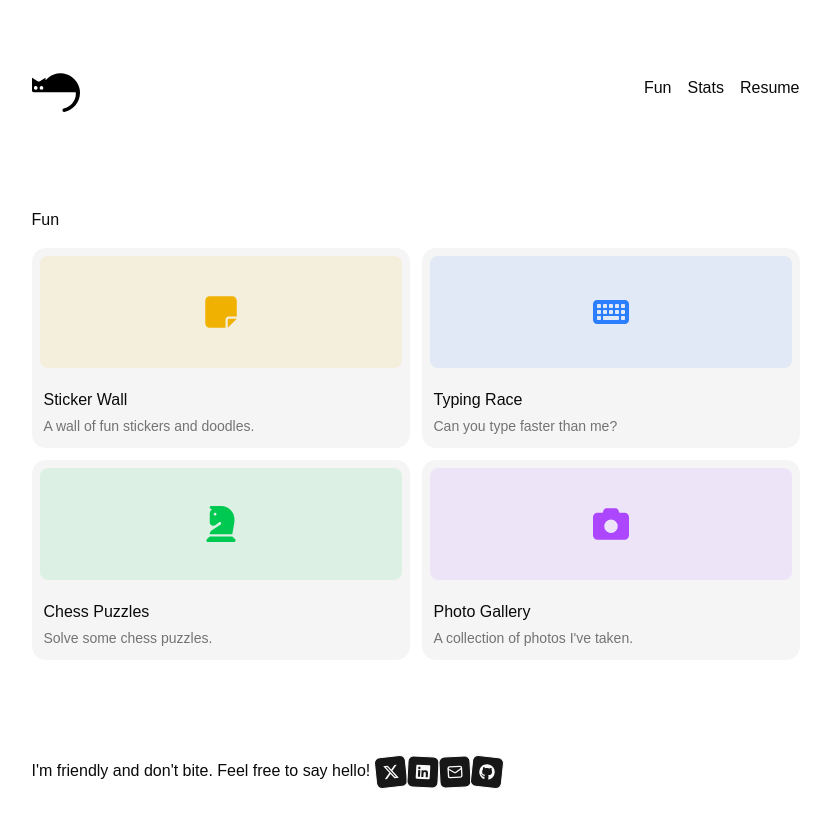
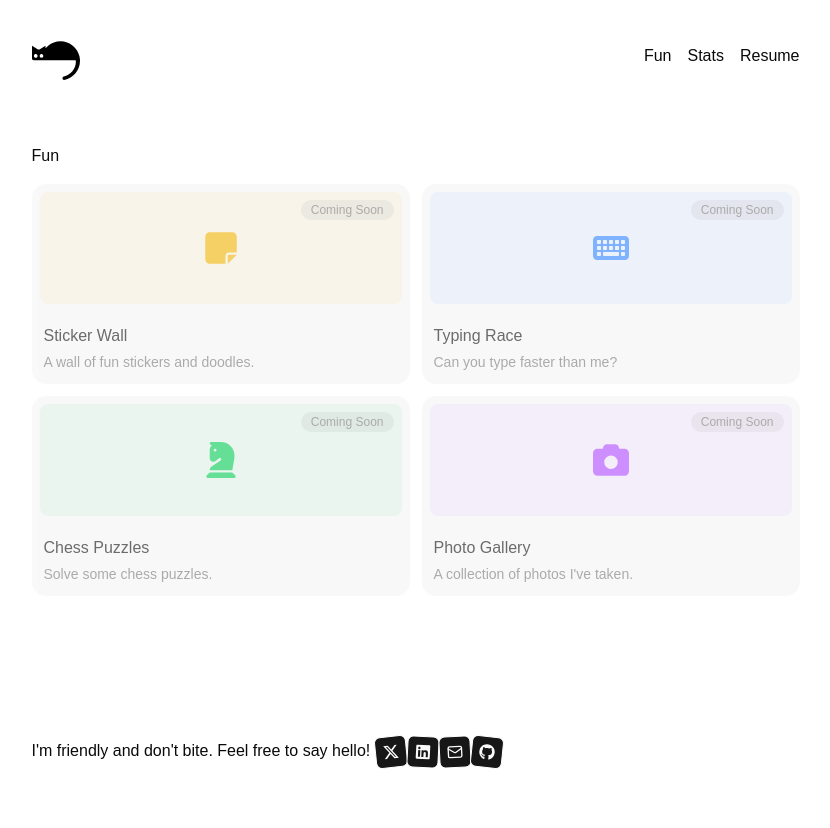
Before and after one commit to AwesomeJaith/jaithdarrah-dot-com-v3, a Next.js app: page /fun in a window 1280 px wide. Shown: the top 828 px of the page, without its empty margins (217-1047 px from the left). After the commit the page ends 800 px from the top, so only its background shows below. Built offline with nearby package versions, Linux system fonts and the light colour scheme; no server answers; a web font is replaced by a local one.

Commit message:
Add coming soon badges to fun and reduce padding

```diff
--- a/src/app/fun/page.tsx
+++ b/src/app/fun/page.tsx
@@ -13,6 +13,7 @@ const funItems = [
     href: "/fun/sticker-wall",
     icon: <FaNoteSticky className="text-4xl text-yellow-500" />,
     bgClass: "bg-yellow-500/10",
+    comingSoon: true,
   },
   {
     name: "Typing Race",
@@ -20,6 +21,7 @@ const funItems = [
     href: "/fun/typing-race",
     icon: <FaKeyboard className="text-4xl text-blue-500" />,
     bgClass: "bg-blue-500/10",
+    comingSoon: true,
   },
   {
     name: "Chess Puzzles",
@@ -28,6 +30,7 @@ const funItems = [
     icon: <FaChessKnight className="text-4xl text-green-500" />,
     bgClass: "bg-green-500/10",
     bgImage: "/brilliant.png",
+    comingSoon: true,
   },
   {
     name: "Photo Gallery",
@@ -35,6 +38,7 @@ const funItems = [
     href: "/fun/photo-gallery",
     icon: <FaCamera className="text-4xl text-purple-500" />,
     bgClass: "bg-purple-500/10",
+    comingSoon: true,
   },
 ]
 
@@ -43,18 +47,23 @@ export default function FunPage() {
     <div className="flex w-full max-w-3xl flex-col gap-4">
       <h1>Fun</h1>
       <div className="grid grid-cols-1 gap-3 sm:grid-cols-2">
-        {funItems.map((item) => (
-          <Link
+        {funItems.map((item) => {
+          const Card = (
+            <div
               key={item.name}
-            href={item.href}
-            className="group/card flex flex-col overflow-hidden rounded-[14px] bg-muted no-underline transition-opacity duration-200 ease-linear hover:opacity-80"
+              className={`group/card flex flex-col overflow-hidden rounded-[14px] bg-muted no-underline transition-opacity duration-200 ease-linear ${item.comingSoon ? "cursor-default opacity-60" : "hover:opacity-80"}`}
             >
-            <div className="p-2">
+              <div className="relative p-2">
                 <div
                   className={`flex h-28 items-center justify-center rounded-md ${item.bgClass}`}
                 >
                   {item.icon}
                 </div>
+                {item.comingSoon && (
+                  <span className="absolute top-4 right-4 rounded-full bg-muted-foreground/15 px-2.5 py-0.5 text-xs font-medium text-muted-foreground">
+                    Coming Soon
+                  </span>
+                )}
               </div>
               <div className="flex flex-col gap-1 p-3">
                 <span className="font-medium">{item.name}</span>
@@ -62,8 +71,17 @@ export default function FunPage() {
                   {item.description}
                 </span>
               </div>
+            </div>
+          )
+
+          if (item.comingSoon) return Card
+
+          return (
+            <Link key={item.name} href={item.href} className="no-underline">
+              {Card}
             </Link>
-        ))}
+          )
+        })}
       </div>
     </div>
   )
--- a/src/components/footer.tsx
+++ b/src/components/footer.tsx
@@ -29,7 +29,7 @@ const socials = [
 // TODO: Improve feel of social icons. Don't quite fit with the vibe.
 function Footer({ children }: { children?: React.ReactNode }) {
   return (
-    <footer className="mt-auto flex w-full max-w-3xl flex-col gap-4 py-16">
+    <footer className="mt-auto flex w-full max-w-3xl flex-col gap-4 py-8">
       <div>
         I&apos;m friendly and don&apos;t bite. Feel free to say hello!{" "}
         <span className="inline-flex align-middle">
--- a/src/components/header.tsx
+++ b/src/components/header.tsx
@@ -2,7 +2,7 @@ import Link from "next/link"
 
 function Header() {
   return (
-    <header className="w-full max-w-3xl py-16">
+    <header className="w-full max-w-3xl py-8">
       <nav className="flex items-center justify-between">
         <Link href="/" className="group relative">
           <span className="pointer-events-none absolute -top-3 left-1/2 -translate-x-3/4 translate-y-2 -rotate-12 text-sm font-bold opacity-0 transition-all duration-400 will-change-transform group-hover:-translate-y-0.5 group-hover:opacity-100 group-active:opacity-0">
```
Lines whose indentation alone changed are shown as unchanged.
